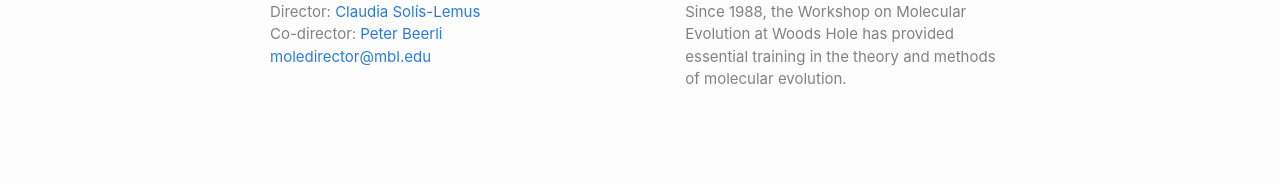
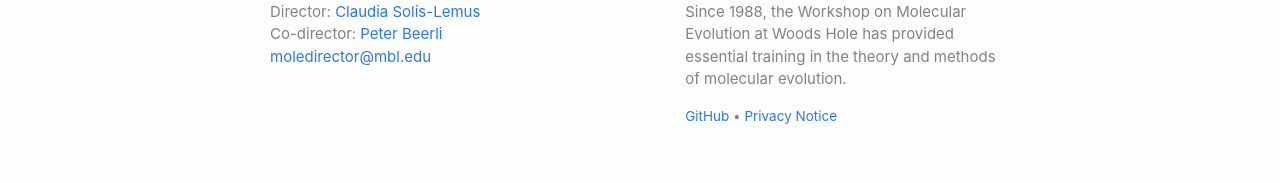
Before and after one commit to molevolworkshop/molevolworkshop.github.io, a Jekyll site: the page built from privacy.md, in a window 1280 px wide. Shown: the part 893-1076 px from the top of the page. Built offline with Jekyll 4.4.1, drawn with Linux system fonts in a browser that asks for light colours; before the commit the page ends 1044 px from its top, so only the background shows below that.

Commit message:
update footer

```diff
--- a/_includes/footer.html
+++ b/_includes/footer.html
@@ -34,8 +34,12 @@
         {%- include social.html -%}
       </div>
 
-      <div class="footer-col footer-col-3">
+    <div class="footer-col footer-col-3">
         <p>{{- site.description | escape -}}</p>
+        <p style="font-size: 0.9em; margin-top: 0.5em;">
+          <a href="{{ site.github_url | default: 'https://github.com' }}">GitHub</a> •
+          <a href="{{ '/privacy/' | relative_url }}">Privacy Notice</a>
+        </p>
       </div>
     </div>
 
```
